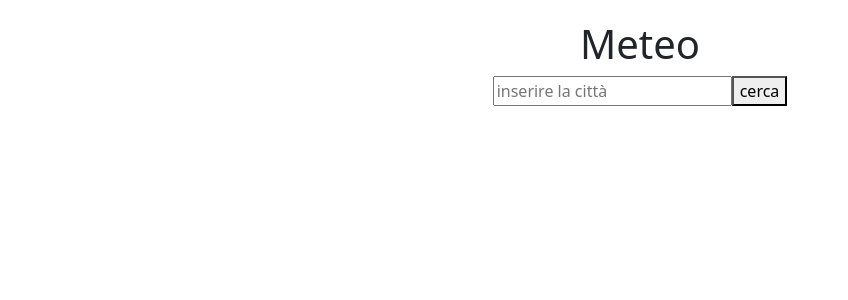
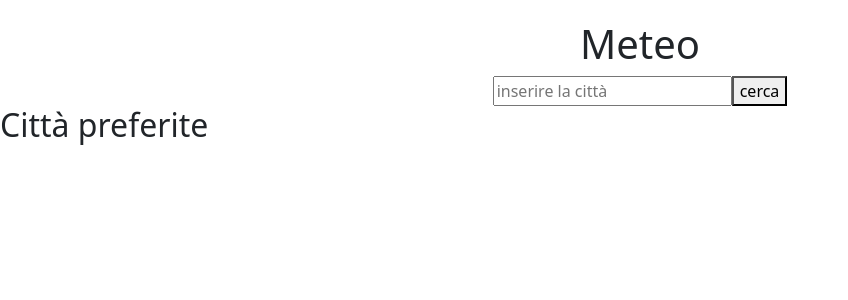
Before and after one commit to matteo2302/meteo-app, a React (Create React App) app: page / in a window 1280 px wide. Shown: the top 300 px of the page, without its empty margins (0-848 px from the left). Built offline with nearby package versions, Linux system fonts and the light colour scheme.

Commit message:
added a prefer list

```diff
--- a/src/App.js
+++ b/src/App.js
@@ -2,6 +2,7 @@ import 'bootstrap/dist/css/bootstrap.min.css';
 import { useReducer, useState, useEffect } from 'react';
 import Meteoinfo from './MeteoInfo';
 import FormMeteo from './FormMeteo';
+import PreferMeteo from './PreferMeteo';
 import './App.css';
 
 //reducer function
@@ -24,6 +25,10 @@ function App() {
   };
   let [coordinate, setCoordinate] = useState({ latitude: null, longitude: null, nome: "" });
   let [state, dispatch] = useReducer(reducer, initialState);
+  let [preferiti, setPreferiti] = useState(() => {
+    let saved = localStorage.getItem("preferiti");
+    return saved ? JSON.parse(saved) : [];
+  });
   //effettuo la chiamata api per ottenere i dati del meteo
   useEffect(() => {
     if (coordinate.latitude && coordinate.longitude) {
@@ -37,7 +42,10 @@ function App() {
           let [dataMeteo, dataImage] = await Promise.all([meteoPromise, imagePromise]);
           let imageUrl = dataImage.results.length > 0 ? dataImage.results[0].urls.small : null
           dispatch({
-            type: "SUCCESS", payload: { ...dataMeteo.current_weather, nome: coordinate.nome, image: imageUrl }
+            type: "SUCCESS", payload: {
+              ...dataMeteo.current_weather, nome: coordinate.nome, image: imageUrl, latitude: coordinate.latitude,
+              longitude: coordinate.longitude
+            }
           });
         } catch (err) {
           dispatch({ type: "ERROR", payload: "errore  nel caricamento dei dati" });
@@ -48,6 +56,19 @@ function App() {
     }
   }, [coordinate]);
 
+  let aggiungiPreferito = (citta) => {
+    if (!preferiti.some(p => p.nome === citta.nome)) {
+      let nuoviPreferiti = [...preferiti, citta];
+      setPreferiti(nuoviPreferiti);
+      localStorage.setItem("preferiti", JSON.stringify(nuoviPreferiti));
+    }
+  };
+
+  let rimuoviPreferito = (nome) => {
+    let nuoviPreferiti = preferiti.filter(c => c.nome !== nome);
+    setPreferiti(nuoviPreferiti);
+    localStorage.setItem("preferiti", JSON.stringify(nuoviPreferiti));
+  };
 
 
   //leggo l'ora del meteo e gestisco la classe dimanica applicata
@@ -67,9 +88,11 @@ function App() {
       <div className='d-flex'>
 
         {state.meteo.map((m, index) => (
-          < Meteoinfo key={index} meteo={m} />))}
+          < Meteoinfo key={index} meteo={m} aggiungiPreferito={aggiungiPreferito} />))}
       </div>
-
+      <PreferMeteo preferiti={preferiti}
+        onSeleziona={(c) => setCoordinate(c)}
+        onRimuovi={rimuoviPreferito} />
     </div>
   );
 }
--- a/src/MeteoInfo.js
+++ b/src/MeteoInfo.js
@@ -1,5 +1,5 @@
 import styles from './MeteoInfo.module.css';
-function Meteoinfo({ meteo }) {
+function Meteoinfo({ meteo, aggiungiPreferito }) {
 
     console.log(meteo);
     return (
@@ -9,6 +9,7 @@ function Meteoinfo({ meteo }) {
             {meteo.image && <img src={meteo.image} alt={meteo.nome} style={{ width: '200px', borderRadius: '8px' }} />}
             < div >
                 <h5 className={styles.titleBox}>{meteo.nome}</h5>
+                <button onClick={() => aggiungiPreferito(meteo)} className={`btn btn-primary ${styles.customButton}`}> ⭐ Aggiungi ai preferiti</button>
             </div >
             <ul className={`${styles.customList} list-unstyled`}>
                 <li>ora di rilevazione:{new Date(meteo.time).toLocaleTimeString([], { hour: "2-digit", minute: "2-digit" })}</li>
--- /dev/null
+++ b/src/PreferMeteo.js
@@ -0,0 +1,16 @@
+export default function PreferMeteo({ preferiti, onSeleziona, onRimuovi }) {
+    return (
+        <div>
+            <h2>Città preferite</h2>
+            <ul>
+                {preferiti.map((c, i) => (
+                    <li key={i}>
+                        {c.nome}
+                        <button onClick={() => onSeleziona(c)}>Vai</button>
+                        <button onClick={() => onRimuovi(c.nome)}>❌</button>
+                    </li>
+                ))}
+            </ul>
+        </div>
+    );
+}
```
